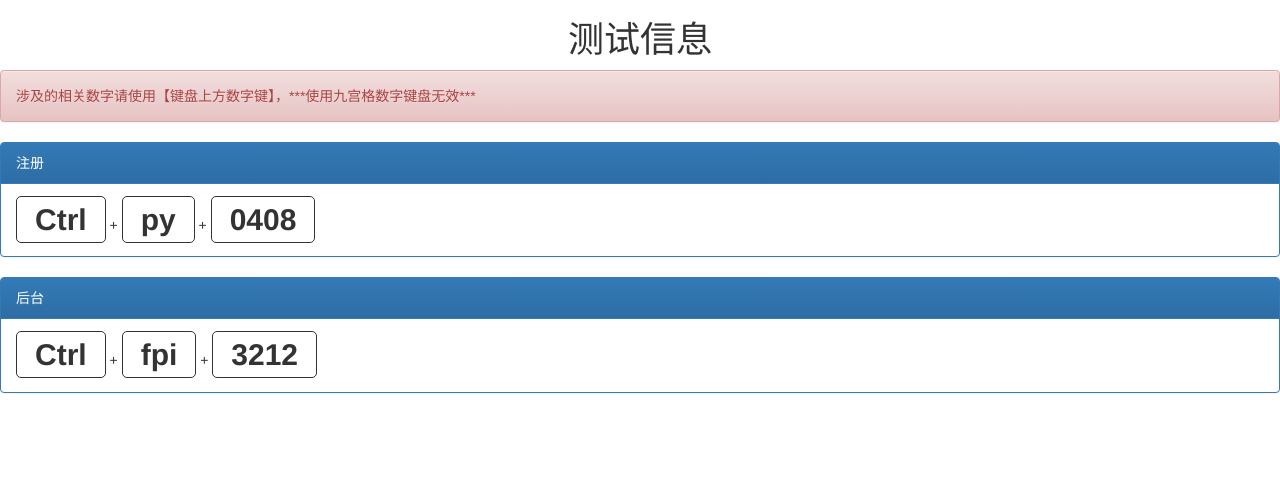
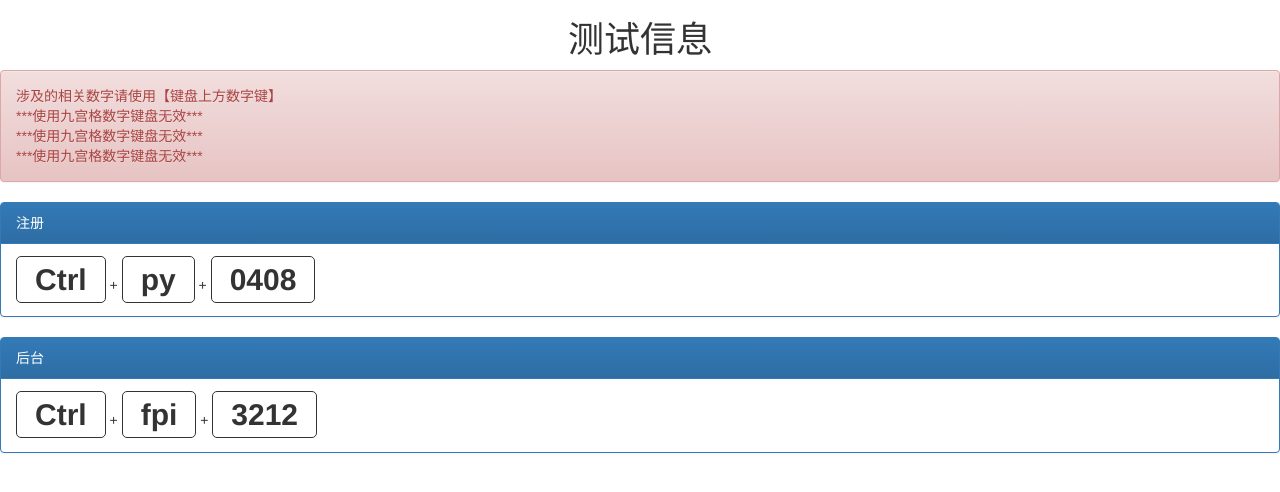
Before and after one commit to Hamer-2014/Blogs, a plain HTML site: page code.html in a window 1280 px wide. Drawn offline with nearby package versions, Linux system fonts and the light colour scheme.

Commit message:
Update code.html

```diff
--- a/code.html
+++ b/code.html
@@ -28,7 +28,10 @@
     <body>
         <h1 class="text-center"> 测试信息 </h1>
         <div class="alert alert-danger" role="alert">
-            涉及的相关数字请使用【键盘上方数字键】，***使用九宫格数字键盘无效***
+            涉及的相关数字请使用【键盘上方数字键】
+            <br/>***使用九宫格数字键盘无效***
+            <br/>***使用九宫格数字键盘无效***
+            <br/>***使用九宫格数字键盘无效***
         </div>
         <div class="panel panel-primary">
             <div class="panel-heading">注册</div>
```
